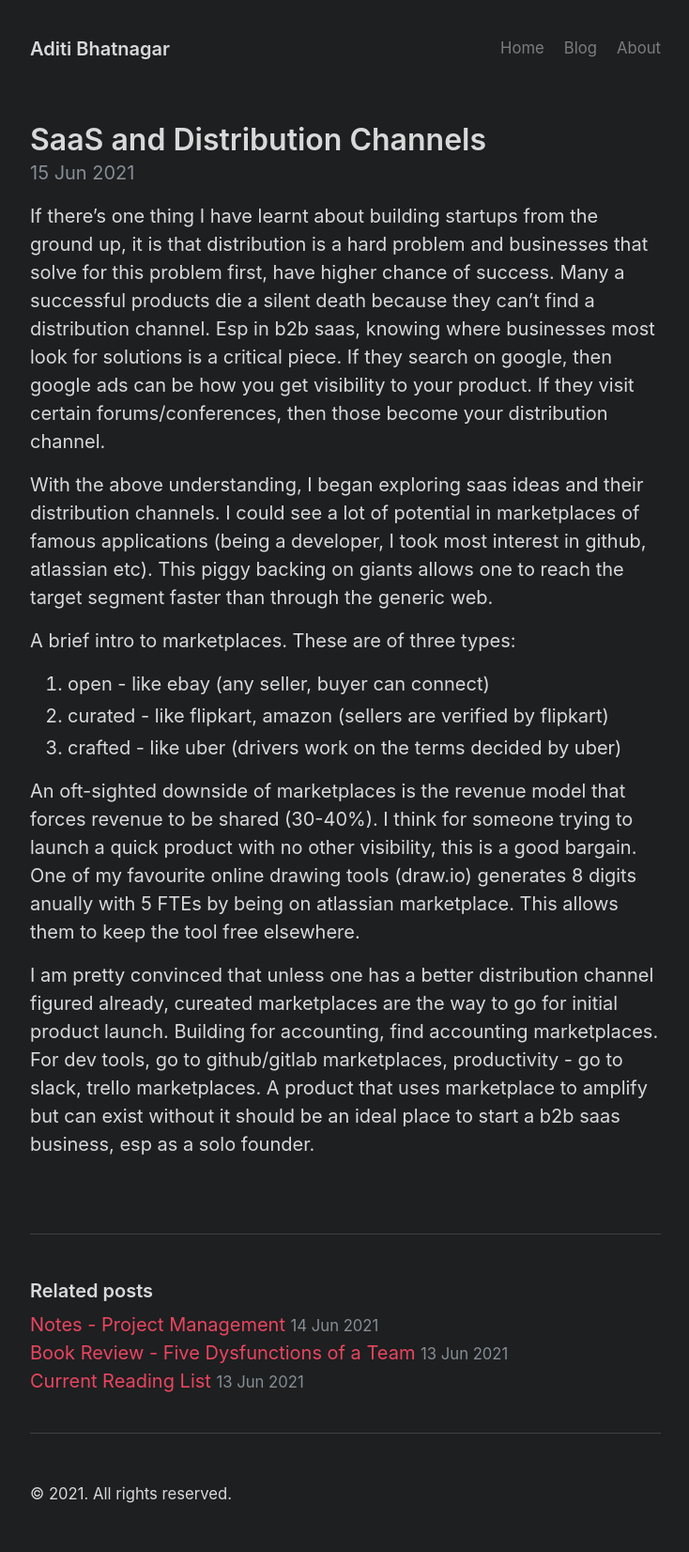
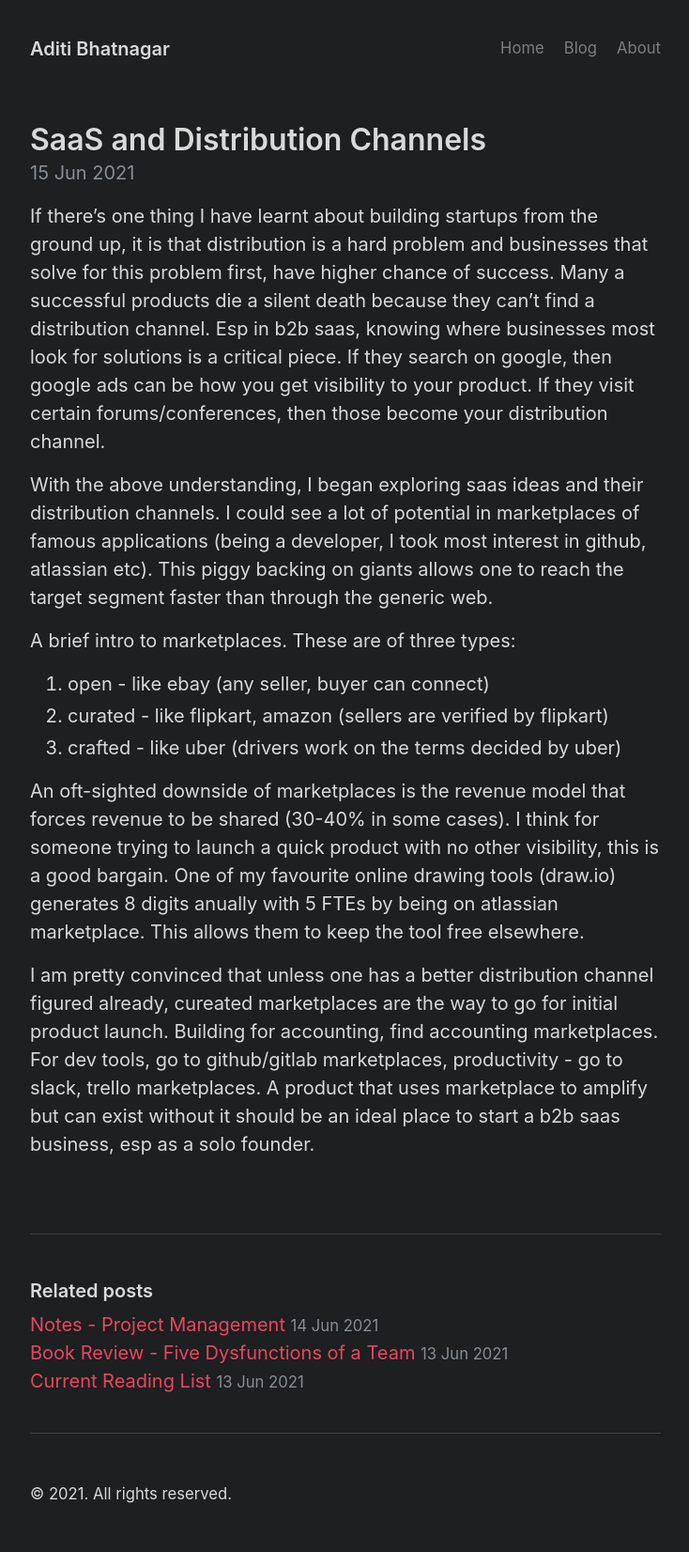
Before and after one commit to ad6190/ad6190.github.io, a Jekyll site: the page built from _posts/2021-06-15-saas-and-marketplaces.md, in a window 1280 px wide. Shown: the whole page at 94% size, without its empty margins (272-1006 px from the left). Built offline with Jekyll 4.4.1, drawn with Linux system fonts in a browser that asks for light colours.

Commit message:
updated note

```diff
--- a/_posts/2021-06-15-saas-and-marketplaces.md
+++ b/_posts/2021-06-15-saas-and-marketplaces.md
@@ -13,6 +13,6 @@
 2. curated - like flipkart, amazon (sellers are verified by flipkart)
 3. crafted - like uber (drivers work on the terms decided by uber)
 
-An oft-sighted downside of marketplaces is the revenue model that forces  revenue to be shared (30-40%). I think for someone trying to launch a quick product with no other visibility, this is a good bargain. One of my favourite online drawing tools (draw.io) generates 8 digits anually with 5 FTEs by being on atlassian marketplace. This allows them to keep the tool free elsewhere.
+An oft-sighted downside of marketplaces is the revenue model that forces  revenue to be shared (30-40% in some cases). I think for someone trying to launch a quick product with no other visibility, this is a good bargain. One of my favourite online drawing tools (draw.io) generates 8 digits anually with 5 FTEs by being on atlassian marketplace. This allows them to keep the tool free elsewhere.
 
 I am pretty convinced that unless one has a better distribution channel figured already, cureated marketplaces are the way to go for initial product launch. Building for accounting, find accounting marketplaces. For dev tools, go to github/gitlab marketplaces, productivity - go to slack, trello marketplaces. A product that uses marketplace to amplify but can exist without it should be an ideal place to start a b2b saas business, esp as a solo founder.
```
